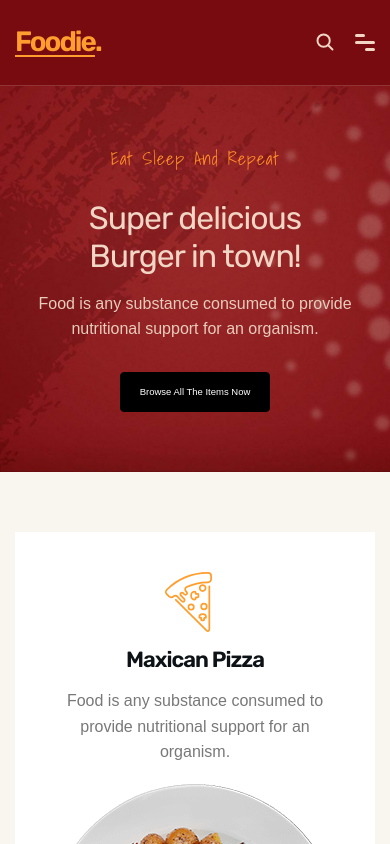
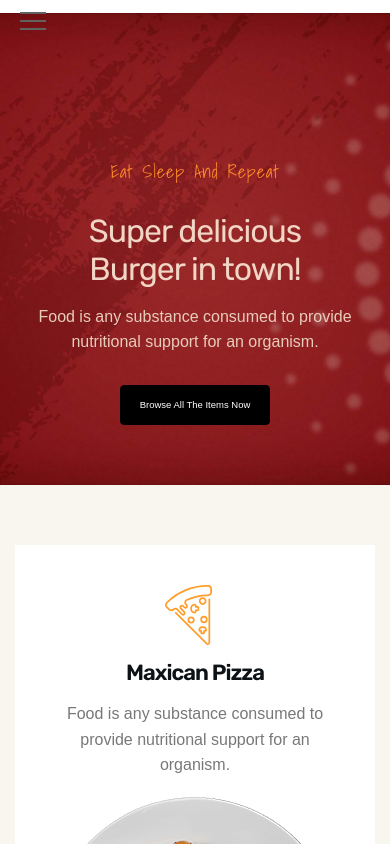
Before and after one commit to ibrahimjp/food-delivery, a React (Vite) app in the folder frontend/: page /#/ in a window 390 px wide. Shown: the top 844 px of the page. Built offline with nearby package versions, Linux system fonts and the light colour scheme.

Commit message:
first commit

```diff
--- a/frontend/public/css/style.css
+++ b/frontend/public/css/style.css
@@ -722,7 +722,7 @@
 
   .filter-btn.active {
     background-color: var(--deep-saffron);
-    --color: var(--white);
+   color: #000;
     --border-color: var(--deep-saffron);
   }
 
--- /dev/null
+++ b/frontend/src/components/Hamburger.css
@@ -0,0 +1,79 @@
+#menu__toggle {
+    opacity: 0;
+  }
+  #menu__toggle:checked + .menu__btn > span {
+    transform: rotate(45deg);
+  }
+  #menu__toggle:checked + .menu__btn > span::before {
+    top: 0;
+    transform: rotate(0deg);
+  }
+  #menu__toggle:checked + .menu__btn > span::after {
+    top: 0;
+    transform: rotate(90deg);
+  }
+  #menu__toggle:checked ~ .menu__box {
+    left: 0 !important;
+  }
+  .menu__btn {
+    position: fixed;
+    top: 20px;
+    left: 20px;
+    width: 26px;
+    height: 26px;
+    cursor: pointer;
+    z-index: 100;
+  }
+  .menu__btn > span,
+  .menu__btn > span::before,
+  .menu__btn > span::after {
+    display: block;
+    position: absolute;
+    width: 100%;
+    height: 2px;
+    background-color: #616161;
+    transition-duration: .25s;
+  }
+  .menu__btn > span::before {
+    content: '';
+    top: -8px;
+  }
+  .menu__btn > span::after {
+    content: '';
+    top: 8px;
+  }
+  .menu__box {
+    display: block;
+    position: fixed;
+    top: 0;
+    z-index: 99;
+    left: -100%;
+    width: 300px;
+    height: 100%;
+    margin: 0;
+    padding: 80px 80px;
+    list-style: none;
+    background-color: #F9F6F0;
+    box-shadow: 2px 2px 6px rgba(0, 0, 0, .4);
+    transition-duration: .25s;
+  }
+  .menu__item {
+
+    display: block;
+    padding: 12px 24px;
+    color: #333;
+    font-family: 'Roboto', sans-serif;
+    font-size: 20px;
+    font-weight: 600;
+    text-decoration: none;
+    transition-duration: .25s;
+  }
+  .menu__item:hover {
+    background-color: #E4C560;
+  }
+
+  .menu__box li{
+    margin: 20px 20px;
+    font-size: large;
+    color: #333;
+  }
--- a/frontend/src/components/Header.jsx
+++ b/frontend/src/components/Header.jsx
@@ -2,9 +2,27 @@ import React, { useState, useEffect } from 'react';
 import Preloader from './Preloader';
 import { Link } from 'react-router-dom';
 import { NavLink } from 'react-router-dom';
+import './Hamburger.css'
 const Header = () => {
   const [loading, setLoading] = useState(true);
   const [menu, setMenu] = useState("home");
+  const [isMobile, setIsMobile] = useState(false);
+  useEffect(() => {
+    const handleResize = () => {
+      setIsMobile(window.innerWidth < 991);
+    };
+
+    // Set initial value
+    handleResize();
+
+    // Add event listener
+    window.addEventListener('resize', handleResize);
+
+    // Clean up
+    return () => {
+      window.removeEventListener('resize', handleResize);
+    }
+  }, []);
 
   useEffect(() => {
     const handleLoad = () => {
@@ -28,8 +46,10 @@ const Header = () => {
         <Preloader />
       ) : (
         <>
+          {!isMobile && (
             <header className="header" style={{ backgroundColor: "#780B10" }} data-header>
               <div className="container">
+
 
                 <h1>
                   <NavLink to="/" className="logo">Foodie<span className="span">.</span></NavLink>
@@ -41,35 +61,35 @@ const Header = () => {
                       onClick={() => setMenu("home")}
                       className={`nav-item ${menu === "home" ? "active" : ""}`}
                     >
-                    <NavLink to="/" className={(e) => {return e.isActive ? "navbar-link active" : "navbar-link"}} data-nav-link>Home</NavLink>
+                      <NavLink to="/" className={(e) => { return e.isActive ? "navbar-link active" : "navbar-link" }} data-nav-link>Home</NavLink>
                     </li>
 
                     <li
                       onClick={() => setMenu("about")}
                       className={`nav-item ${menu === "about" ? "active" : ""}`}
                     >
-                    <NavLink to="/about" className={(e) => {return e.isActive ? "navbar-link active" : "navbar-link"}} data-nav-link>About Us</NavLink>
+                      <NavLink to="/about" className={(e) => { return e.isActive ? "navbar-link active" : "navbar-link" }} data-nav-link>About Us</NavLink>
                     </li>
 
                     <li
                       onClick={() => setMenu("shop")}
                       className={`nav-item ${menu === "shop" ? "active" : ""}`}
                     >
-                    <NavLink to="/shop" className={(e) => {return e.isActive ? "navbar-link active" : "navbar-link"}} data-nav-link>Shop</NavLink>
+                      <NavLink to="/shop" className={(e) => { return e.isActive ? "navbar-link active" : "navbar-link" }} data-nav-link>Order</NavLink>
                     </li>
 
                     <li
                       onClick={() => setMenu("blog")}
                       className={`nav-item ${menu === "blog" ? "active" : ""}`}
                     >
-                    <NavLink to="/blog" className={(e) => {return e.isActive ? "navbar-link active" : "navbar-link"}} data-nav-link>Blog</NavLink>
+                      <NavLink to="/blog" className={(e) => { return e.isActive ? "navbar-link active" : "navbar-link" }} data-nav-link>Blog</NavLink>
                     </li>
 
                     <li
                       onClick={() => setMenu("contact")}
                       className={`nav-item ${menu === "contact" ? "active" : ""}`}
                     >
-                    <NavLink to="/contact-us" className={(e) => {return e.isActive ? "navbar-link active" : "navbar-link"}} data-nav-link>Contact Us</NavLink>
+                      <NavLink to="/contact-us" className={(e) => { return e.isActive ? "navbar-link active" : "navbar-link" }} data-nav-link>Contact Us</NavLink>
                     </li>
                   </ul>
                 </nav>
@@ -88,6 +108,24 @@ const Header = () => {
 
               </div>
             </header>
+          )}
+
+          {isMobile && (
+            <nav>
+                <input id="menu__toggle" type="checkbox" />
+                <label class="menu__btn mt-3" for="menu__toggle">
+                  <span></span>
+                </label>
+
+                <ul class="menu__box">
+                  <li><NavLink class="menu__item" to="/">Home</NavLink></li>
+                  <li><NavLink class="menu__item" to="/about">About</NavLink></li>
+                  <li><NavLink class="menu__item" to="/shop">Order</NavLink></li>
+                  <li><NavLink class="menu__item" to="/contact-us">Contact Us</NavLink></li>
+                </ul>
+
+            </nav>
+          )}
         </>
       )}
     </>
--- a/frontend/src/components/Preloader.css
+++ b/frontend/src/components/Preloader.css
@@ -1,10 +1,22 @@
 /* From Uiverse.io by AkshatDaxini */
-.siu{
-  background: #000;
-  height: 100vh;
+.js-preloader {
+  position: fixed;
+  top: 0;
+  left: 0;
+  right: 0;
+  bottom: 0;
+  background-color: rgba(0,0,0,0.99);
+  display: -webkit-box;
   display: flex;
+  -webkit-box-align: center;
+  align-items: center;
+  -webkit-box-pack: center;
   justify-content: center;
-  align-items: center;
+  opacity: 1;
+  visibility: visible;
+  z-index: 9999;
+  -webkit-transition: opacity 0.25s ease;
+  transition: opacity 0.25s ease;
 }
 .main {
   display: flex;
--- a/frontend/src/components/Preloader.jsx
+++ b/frontend/src/components/Preloader.jsx
@@ -2,7 +2,7 @@ import React from 'react'
 import './Preloader.css'
 const Preloader = () => {
   return (
-    <div className='siu'>
+    <div id="js-preloader" class="js-preloader">
       <div class="main">
   <svg
     width="168"
```
Lines whose indentation alone changed are shown as unchanged.
